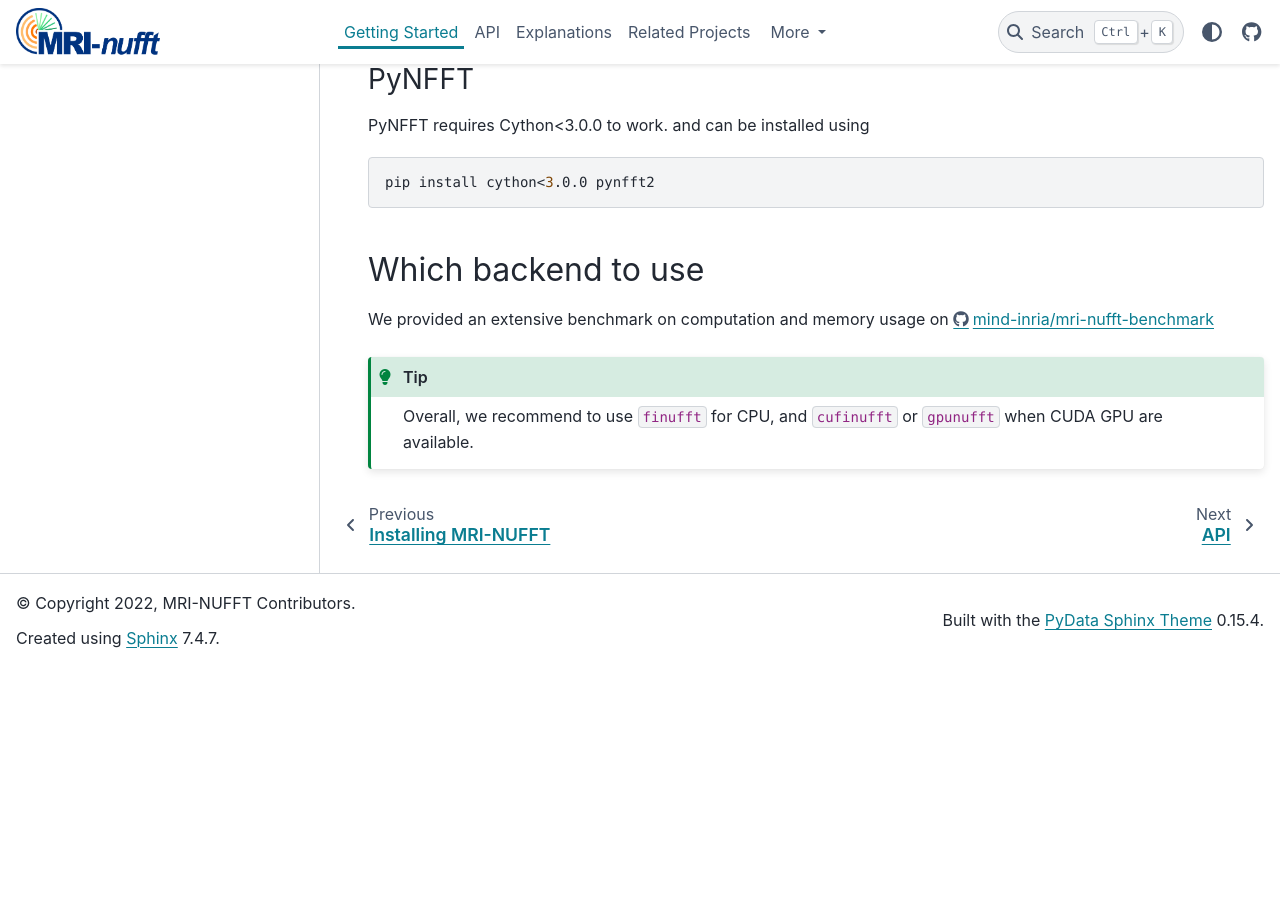
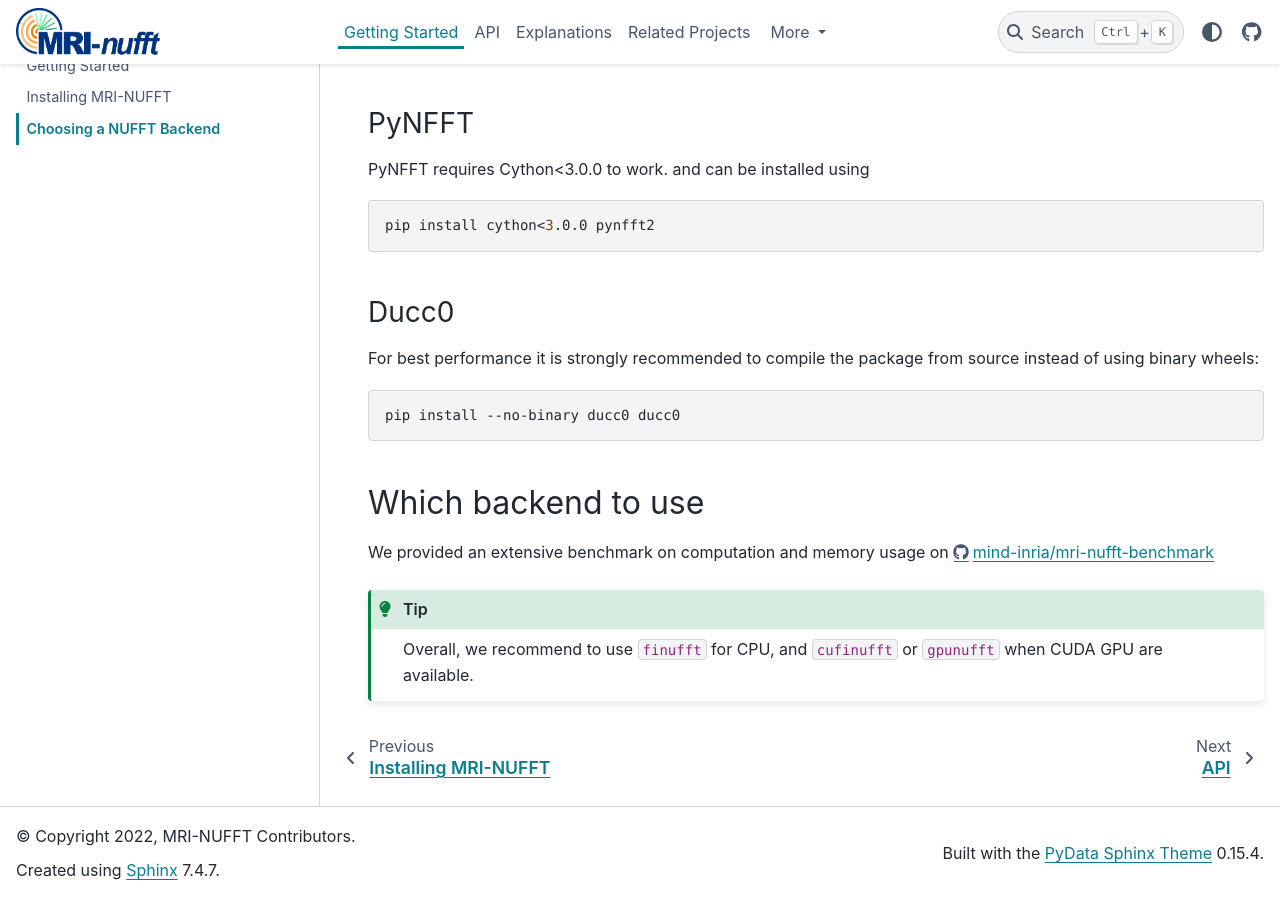
Before and after one commit to mind-inria/mri-nufft, a Sphinx documentation site: the page built from docs/backend.rst, in a window 1280 px wide and 900 px high, scrolled down 1959 px. Built offline with Sphinx 7.4.7 and the PyData theme 0.15.4, drawn with Linux system fonts in a browser that asks for light colours; pages that are not in the unit, such as notebooks, are missing from menus; before the commit the page ends 2626 px from its top, so only the background shows below that; some of the changed text lies outside the part shown.

Commit message:
add some documentation

```diff
--- a/docs/backend.rst
+++ b/docs/backend.rst
@@ -22,6 +22,7 @@
 pynfft_              CPU          ✘                   single/double    numpy
 bart_                CPU/GPU      ✔                   single           numpy
 sigpy_               CPU          ✔                   single           numpy
+ducc0_               CPU          ✘                   single/double    numpy
 stacked (*)          CPU/GPU      ✔                   single/double    numpy
 ==================== ============ =================== ===============  =================
 
@@ -34,6 +35,7 @@
 .. _pynfft: https://github.com/pynfft/pynfft
 .. _bart: https://github.com/mrirecon/bart
 .. _sigpy: https://github.com/sigpy/sigpy
+.. _ducc0: https://github.com/mreineck/ducc
 
 - (*) stacked-nufft allows one to use any supported backend to perform a stack of 2D NUFFT and adds a z-axis FFT (using scipy or cupy)
 
@@ -98,6 +100,18 @@
 
     pip install cython<3.0.0 pynfft2
 
+
+Ducc0
+~~~~~
+
+For best performance it is strongly recommended to compile the package
+from source instead of using binary wheels:
+
+.. code-block:: sh
+
+    pip install --no-binary ducc0 ducc0
+
+
 Which backend to use
 --------------------
 
```
